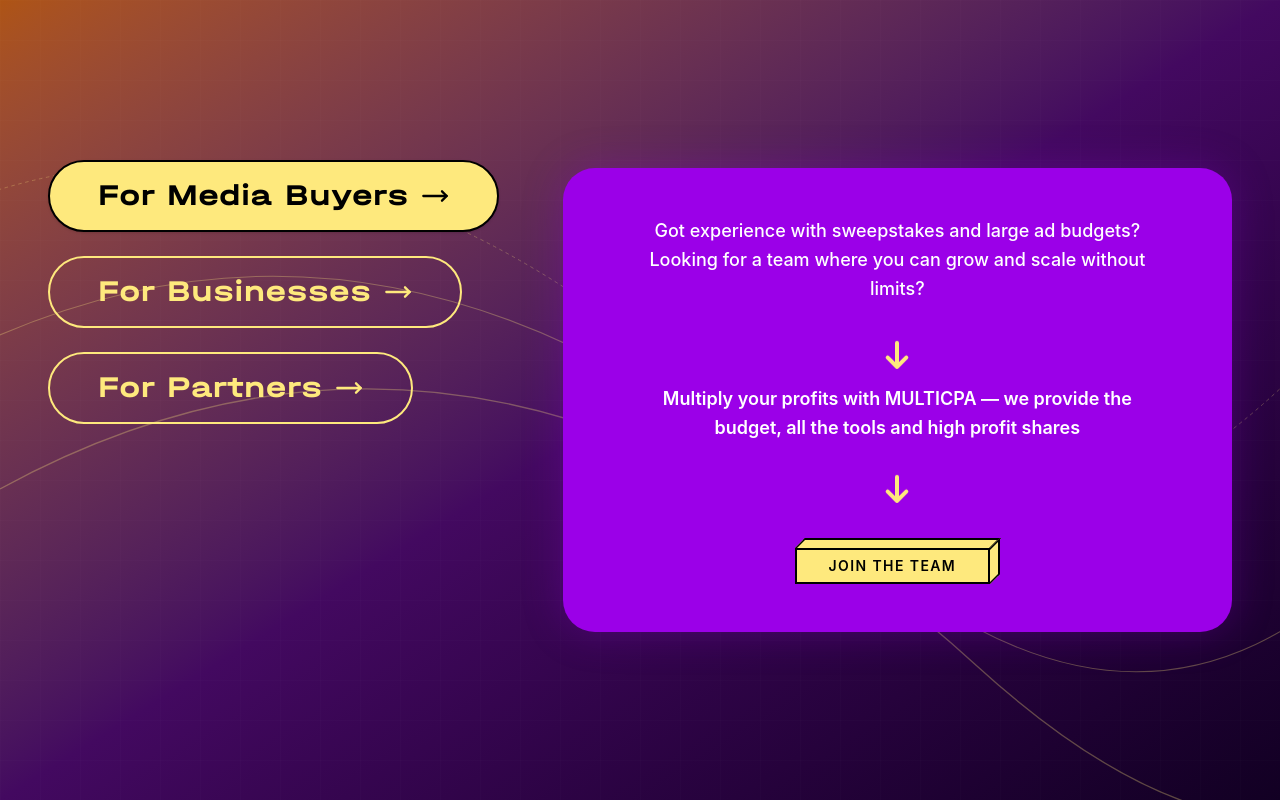
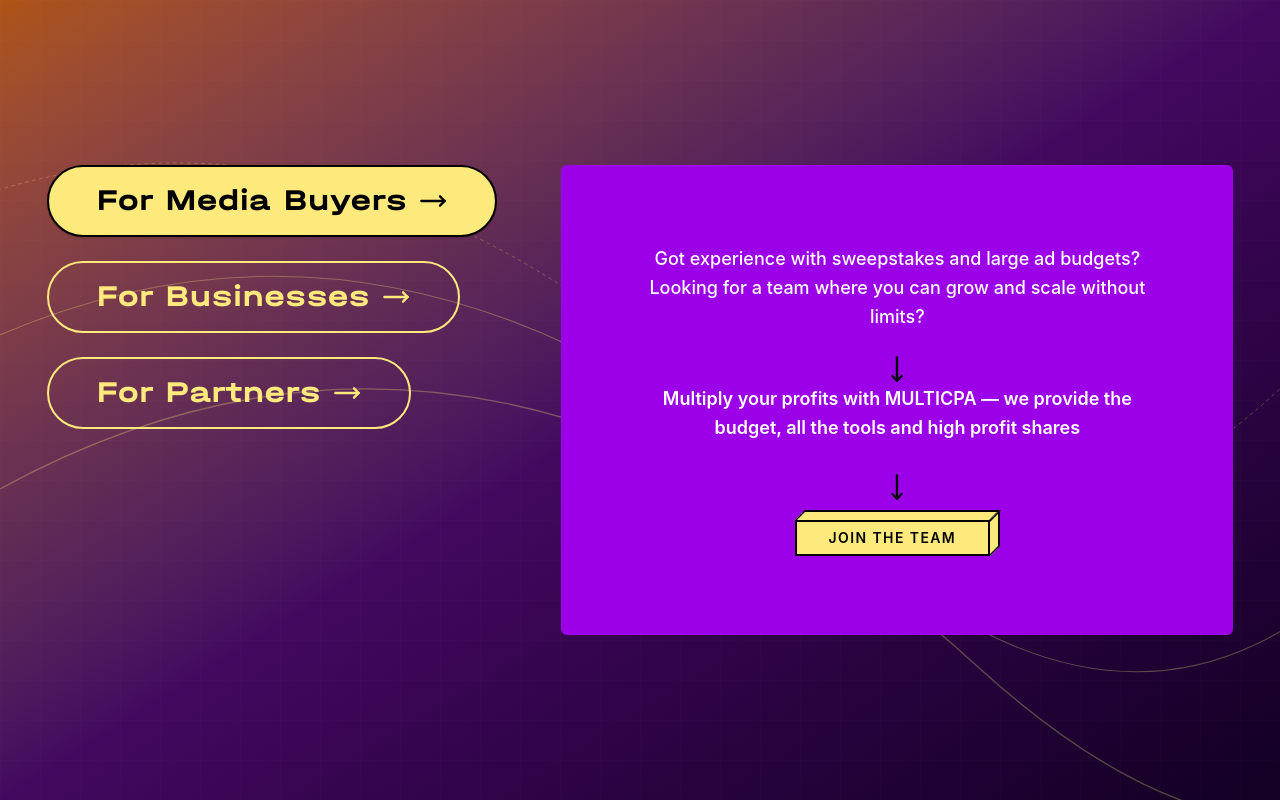
Before and after one commit to ipx12/SnakeProject, a React (Vite) app: page / in a window 1280 px wide. Built offline with nearby package versions, Linux system fonts and the light colour scheme.

Commit message:
feat: add LastSection component with tabbed interaction for target audiences

```diff
--- a/src/components/sections/lastSection/LastSection.jsx
+++ b/src/components/sections/lastSection/LastSection.jsx
@@ -7,7 +7,7 @@
     TabsTrigger,
 } from "@/components/ui/tabs"
 import MainButton from "@/components/web/mainButton/mainButton"
-import { MoveRight } from "lucide-react";
+import { MoveRight, MoveDown } from "lucide-react";
 
 const TABS_DATA = [
     {
@@ -51,19 +51,19 @@
             </div>
 
             {/* Main Tabs Component Container */}
-            <main className="relative container mx-auto flex-1 flex items-center justify-center w-full px-4 py-8 z-10">
+            <div className="relative lg:max-w-[1440px] mx-auto flex-1 flex items-center justify-center w-full z-10">
                 <Tabs
                     value={activeTab}
                     onValueChange={setActiveTab}
-                    className="flex flex-col lg:flex-row gap-4 lg:gap-16 items-center lg:items-start justify-center w-full"
+                    className="flex flex-col lg:flex-row gap-5 lg:gap-16 items-center lg:items-start justify-center w-full"
                 >
                     {/* Tabs Triggers List */}
-                    <TabsList className="flex flex-col lg:items-start gap-4 lg:gap-6 bg-transparent p-0 h-auto border-none z-10 shrink-0">
+                    <TabsList className="flex flex-col lg:items-start gap-3 lg:gap-6 bg-transparent p-0 h-auto border-none z-10 shrink-0">
                         {TABS_DATA.map((tab) => (
                             <TabsTrigger
                                 key={tab.id}
                                 value={tab.id}
-                                className="group gap-3 lg:px-12 lg:py-4 font-halvar py-2 px-4 data-[state=active]:bg-yellow-main data-[state=active]:text-black data-[state=active]:border-black bg-transparent text-yellow-main border-yellow-main border-2 lg:border-[2px] rounded-full font-bold tracking-wider flex items-center justify-between cursor-pointer transition-all duration-300 hover:scale-[1.02] active:scale-[0.98] focus-visible:ring-0 focus-visible:ring-offset-0 focus-visible:outline-none"
+                                className="group gap-3 md:px-8 lg:px-12 lg:py-4 font-halvar py-3 px-8 data-[state=active]:bg-yellow-main data-[state=active]:text-black data-[state=active]:border-black bg-transparent text-yellow-main border-yellow-main border-2 lg:border-2 rounded-full font-bold tracking-wider flex items-center justify-between cursor-pointer duration-300 hover:scale-[1.02] active:scale-[0.98] focus-visible:ring-0 focus-visible:ring-offset-0 focus-visible:outline-none"
                             >
                                 <span className="text-xl lg:text-3xl font-bold">{tab.triggerText}</span>
 
@@ -74,32 +74,27 @@
                     </TabsList>
 
                     {/* Content Cards */}
-                    <div className="w-full max-w-xl lg:max-w-2xl min-h-[460px] lg:min-h-[480px] flex items-center justify-center z-10">
+                    <div className="w-full p-0 max-w-xl lg:max-w-2xl min-h-[470px] lg:min-h-[470px] flex items-center justify-center z-10">
                         {TABS_DATA.map((tab) => (
                             <TabsContent
                                 key={tab.id}
                                 value={tab.id}
-                                className="w-full outline-none data-[state=inactive]:hidden"
+                                className="w-full outline-none"
                             >
-                                <Card className="bg-[#9B00E8] text-white border-none ring-0 shadow-[0_0_40px_rgba(155,0,232,0.25)] rounded-[32px] p-6 lg:p-12 min-h-[440px] lg:min-h-[460px] flex items-center justify-center">
-                                    <CardContent className="flex flex-col items-center justify-center p-0 text-center animate-in fade-in-30 slide-in-from-bottom-5 zoom-in-95 duration-500 ease-out">
+                                <Card className="bg-[#9B00E8] text-white border-none ring-0 rounded-md px-4 lg:p-12 min-h-[470px] flex flex-col items-center justify-center">
+                                    <CardContent className="flex flex-col items-center justify-center p-0 text-center">
                                         <p className="text-base lg:text-lg font-medium mb-4 lg:mb-6 leading-relaxed max-w-lg select-text">
                                             {tab.p1}
                                         </p>
-
-                                        <svg className="w-6 h-6 lg:w-8 lg:h-8 text-yellow-main my-2 lg:my-3 animate-bounce select-none" fill="none" viewBox="0 0 24 24" stroke="currentColor" strokeWidth="3">
-                                            <path strokeLinecap="round" strokeLinejoin="round" d="M19 14l-7 7m0 0l-7-7m7 7V3" />
-                                        </svg>
+                                        <MoveDown className="size-7 text-black animate-bounce"/>
 
                                         <p className="text-base lg:text-lg font-semibold mb-6 lg:mb-8 leading-relaxed max-w-lg select-text">
                                             {tab.p2}
                                         </p>
 
-                                        <svg className="w-6 h-6 lg:w-8 lg:h-8 text-yellow-main mb-6 lg:mb-8 animate-bounce select-none" fill="none" viewBox="0 0 24 24" stroke="currentColor" strokeWidth="3">
-                                            <path strokeLinecap="round" strokeLinejoin="round" d="M19 14l-7 7m0 0l-7-7m7 7V3" />
-                                        </svg>
+                                       <MoveDown className="size-7 mb-2 text-black animate-bounce"/>
 
-                                        <MainButton className="font-semibold text-xs lg:text-sm px-8 py-4">
+                                        <MainButton className="">
                                             {tab.buttonText}
                                         </MainButton>
                                     </CardContent>
@@ -108,8 +103,7 @@
                         ))}
                     </div>
                 </Tabs>
-            </main>
-
+            </div>
         </section>
     )
 }
```
